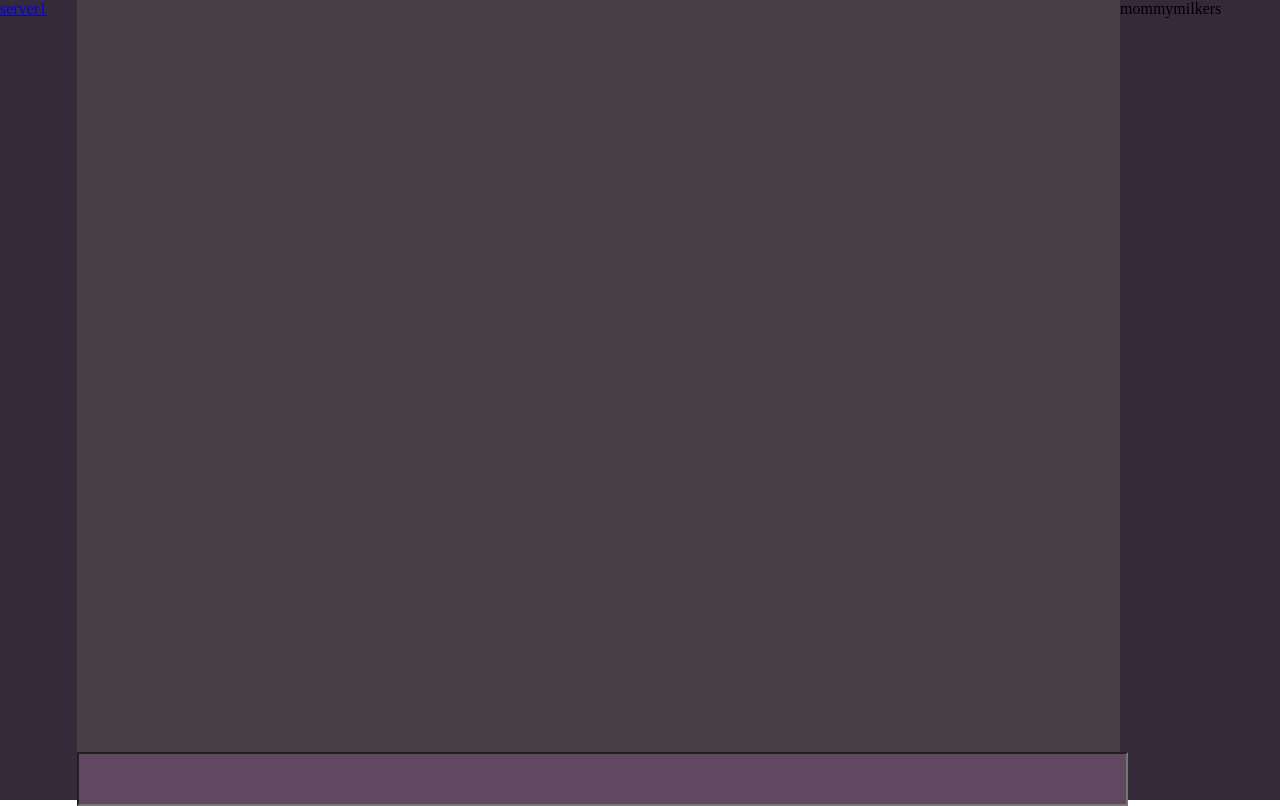
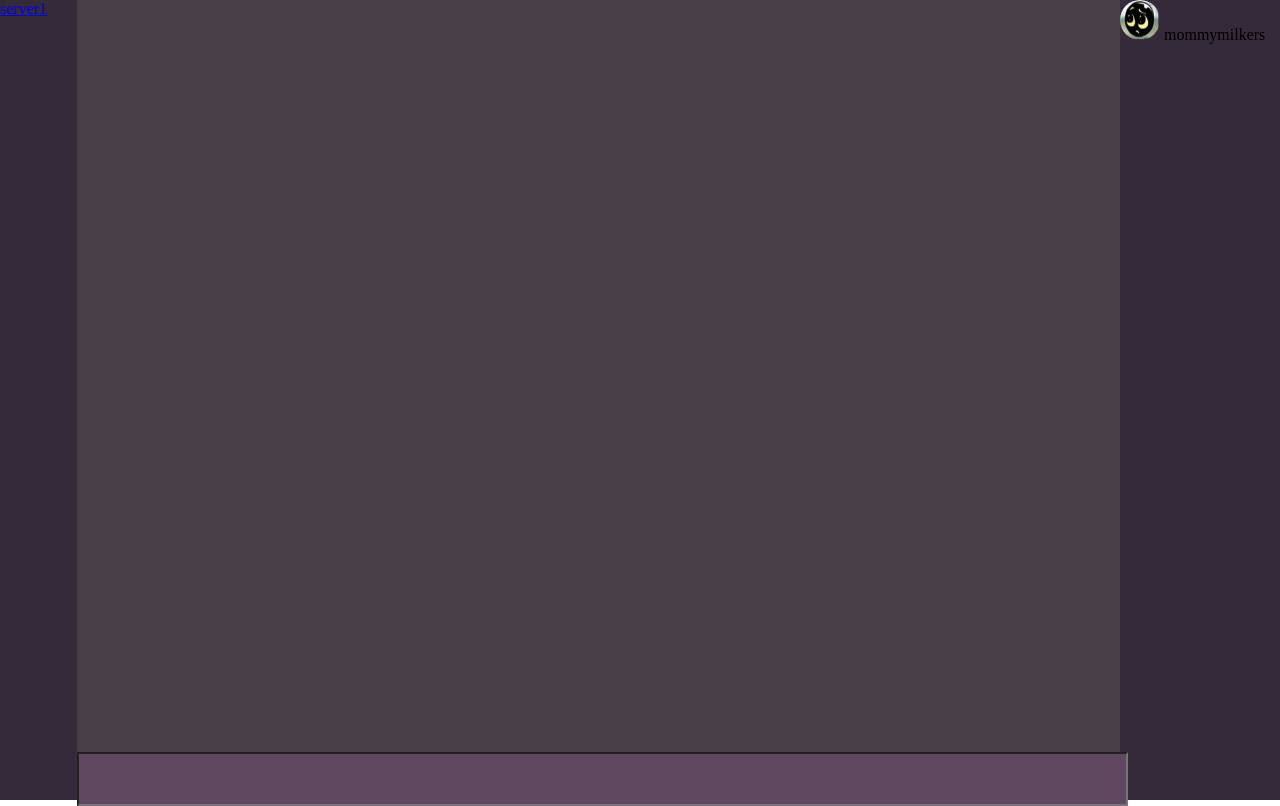
Before and after one commit to The-name-Tranquility-is-already-taken/TranqulityFrontend, a plain HTML site: page index.html in a window 1280 px wide. Drawn offline with Linux system fonts and the light colour scheme.

Commit message:
Add files via upload

```diff
--- a/index.html
+++ b/index.html
@@ -59,9 +59,12 @@
 
   	.user {
   		width: 100%; height:2.5%;
-  		object-fit: fill;
+
   	}
-
+ 	.pfp {
+ 		height: 40px; width: 40px;
+ 		border-radius: 50%;
+ 	}
 
 	</style>
 
@@ -118,7 +121,7 @@
 		<div id="messagescroll" class="messagescroll"></div>
 		<div class="SideBar">
 
-			<div class="user">  mommymilkers  </div>
+			<div class="user"> <img class="pfp" src="pfp.png">  mommymilkers  </div>
 		 </div>
 
 		<div class="messageinput"> <input class="input" onkeypress="onKeyPressed(event)" id="messageinput" type="text" name="message-input">
```
Also changed, not shown: pfp.png (added).
